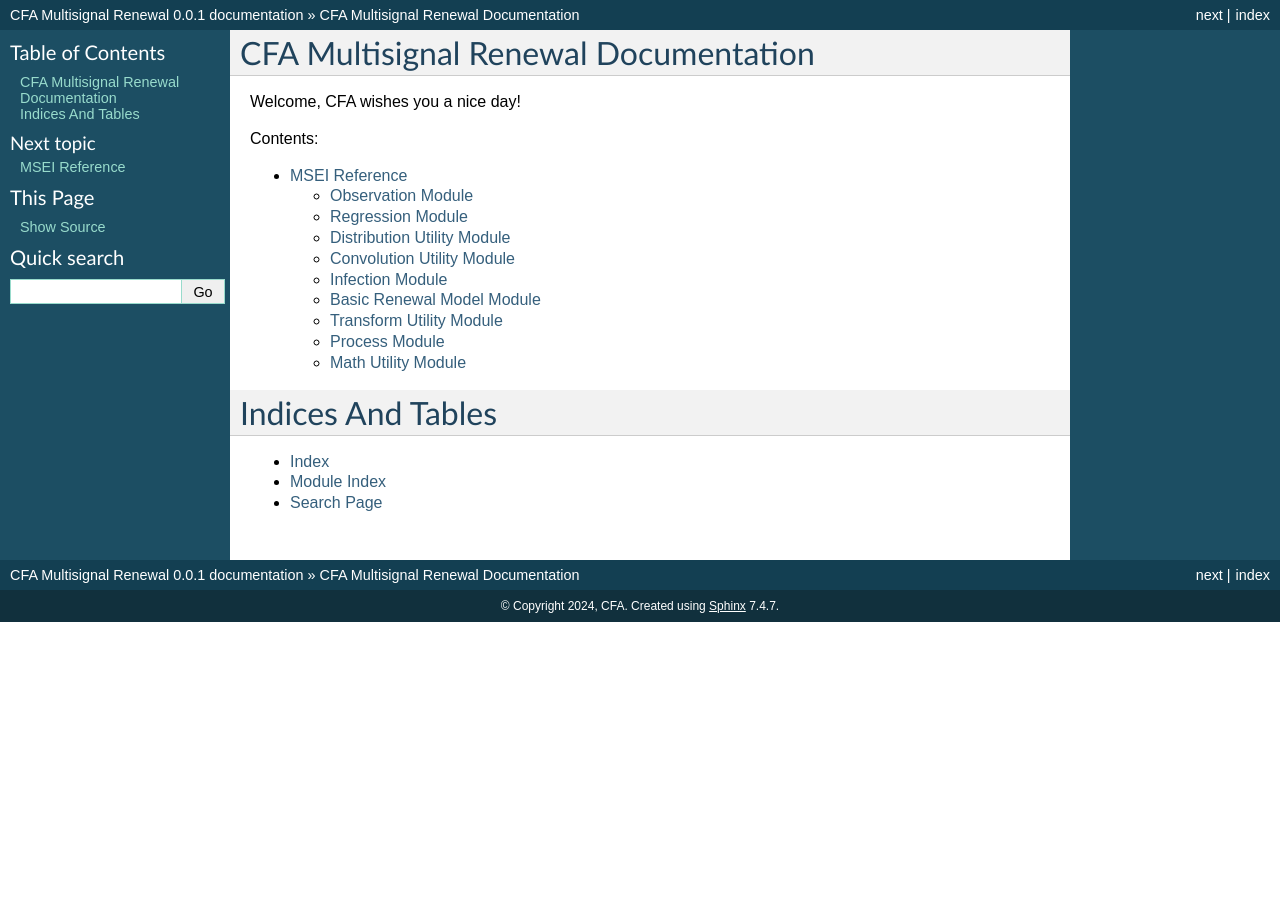
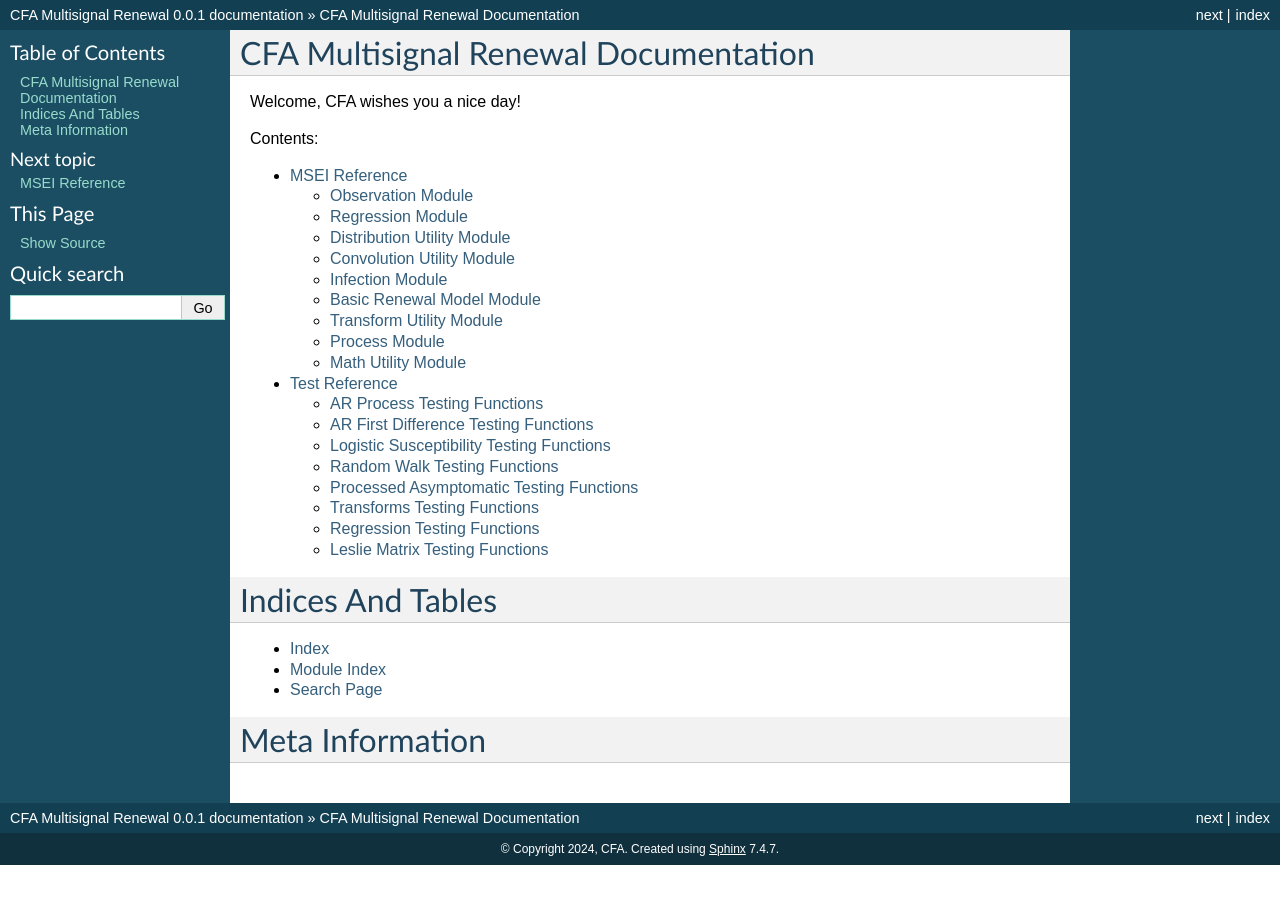
Before and after one commit to CDCgov/PyRenew, a Sphinx documentation site: the page built from docs/source/index.rst, in a window 1280 px wide. Built offline with Sphinx 7.4.7, drawn with Linux system fonts in a browser that asks for light colours.

Commit message:
Test Reference docs added

```diff
--- a/docs/source/index.rst
+++ b/docs/source/index.rst
@@ -9,10 +9,11 @@ CFA Multisignal Renewal Documentation
 Welcome, CFA wishes you a nice day!
 
 .. toctree::
-   :maxdepth: 4
+   :maxdepth: 2
    :caption: Contents:
 
    msei_reference/index
+   test_reference/index
 
 
 Indices And Tables
@@ -21,3 +22,6 @@ Indices And Tables
 * :ref:`genindex`
 * :ref:`modindex`
 * :ref:`search`
+
+Meta Information
+================
--- a/docs/source/msei_reference/index.rst
+++ b/docs/source/msei_reference/index.rst
@@ -2,7 +2,7 @@ MSEI Reference
 ==============
 
 .. toctree::
-   :maxdepth: 4
+   :maxdepth: 3
 
    observation
    regression
--- /dev/null
+++ b/docs/source/test_reference/index.rst
@@ -0,0 +1,14 @@
+Test Reference
+==============
+
+.. toctree::
+   :maxdepth: 3
+
+   test_ar_process
+   test_first_difference_ar
+   test_logistic_susceptibility_adjustment
+   test_random_walk
+   test_process_asymptotics
+   test_transforms
+   test_regression
+   test_leslie_matrix
--- /dev/null
+++ b/docs/source/test_reference/test_ar_process.rst
@@ -0,0 +1,4 @@
+AR Process Testing Functions
+============================
+
+.. autofunction:: test.test_ar_process.test_ar_can_be_sampled
--- /dev/null
+++ b/docs/source/test_reference/test_first_difference_ar.rst
@@ -0,0 +1,4 @@
+AR First Difference Testing Functions
+=====================================
+
+.. autofunction:: test.test_first_difference_ar.test_fd_ar_can_be_sampled
--- /dev/null
+++ b/docs/source/test_reference/test_leslie_matrix.rst
@@ -0,0 +1,4 @@
+Leslie Matrix Testing Functions
+===============================
+
+.. autofunction:: test.test_leslie_matrix.test_get_leslie
--- /dev/null
+++ b/docs/source/test_reference/test_logistic_susceptibility_adjustment.rst
@@ -0,0 +1,4 @@
+Logistic Susceptibility Testing Functions
+=========================================
+
+.. autofunction:: test.test_logistic_susceptibility_adjustment.test_logistic_susceptibility_adjustment
--- /dev/null
+++ b/docs/source/test_reference/test_process_asymptotics.rst
@@ -0,0 +1,4 @@
+Processed Asymptomatic Testing Functions
+========================================
+
+.. autofunction:: test.test_process_asymptotics.test_asymptotic_properties
--- /dev/null
+++ b/docs/source/test_reference/test_regression.rst
@@ -0,0 +1,4 @@
+Regression Testing Functions
+============================
+
+.. autofunction:: test.test_regression.test_glm_prediction
--- /dev/null
+++ b/docs/source/test_reference/test_transforms.rst
@@ -0,0 +1,6 @@
+Transforms Testing Functions
+============================
+
+.. autofunction:: test.test_transforms.generic_inversion_test
+
+.. autofunction:: test.test_transforms.test_invert_dists
```
Also changed, not shown: docs/source/test_reference/test_random_walk.rst (added, +7 -0 lines).
